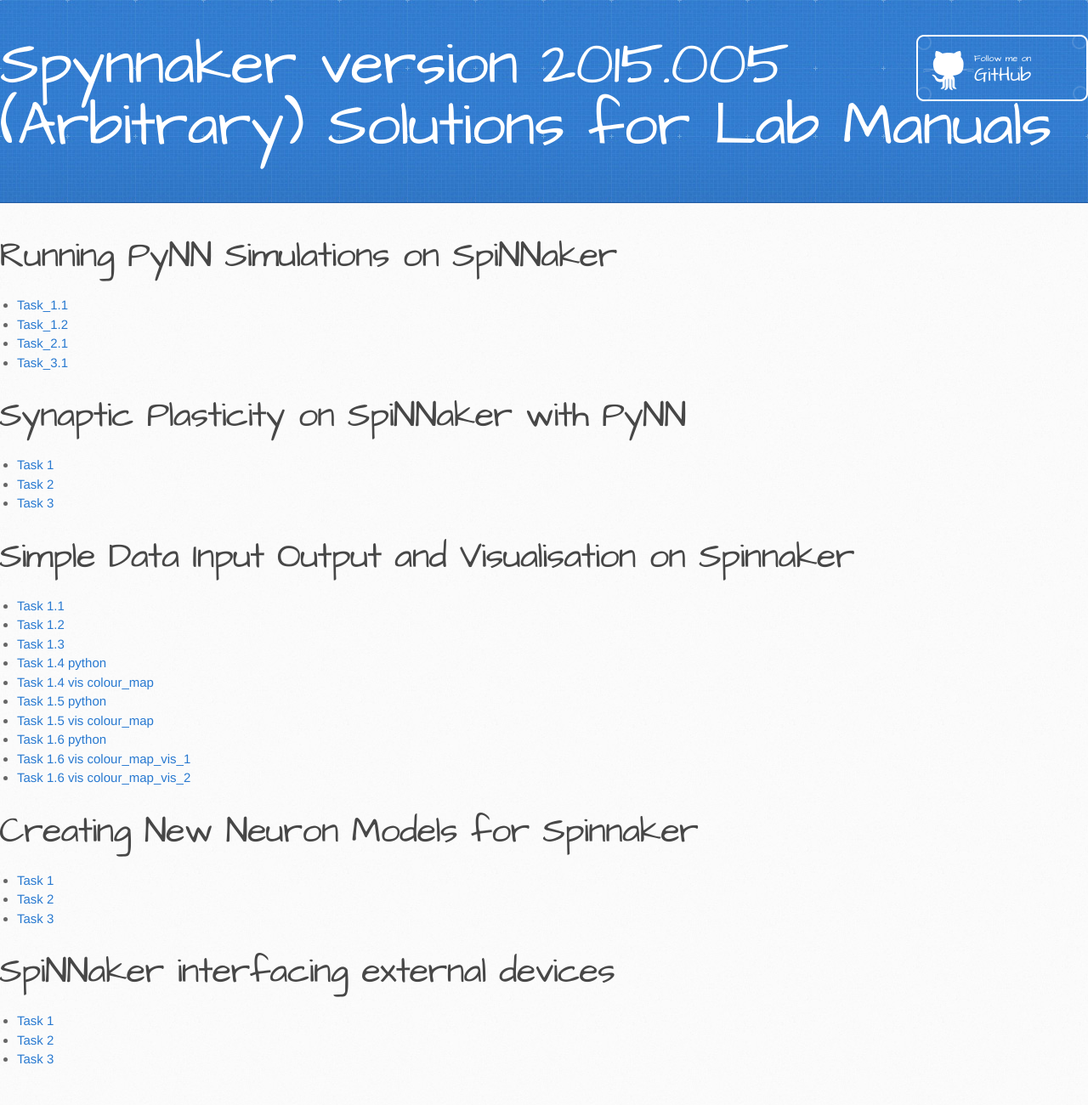
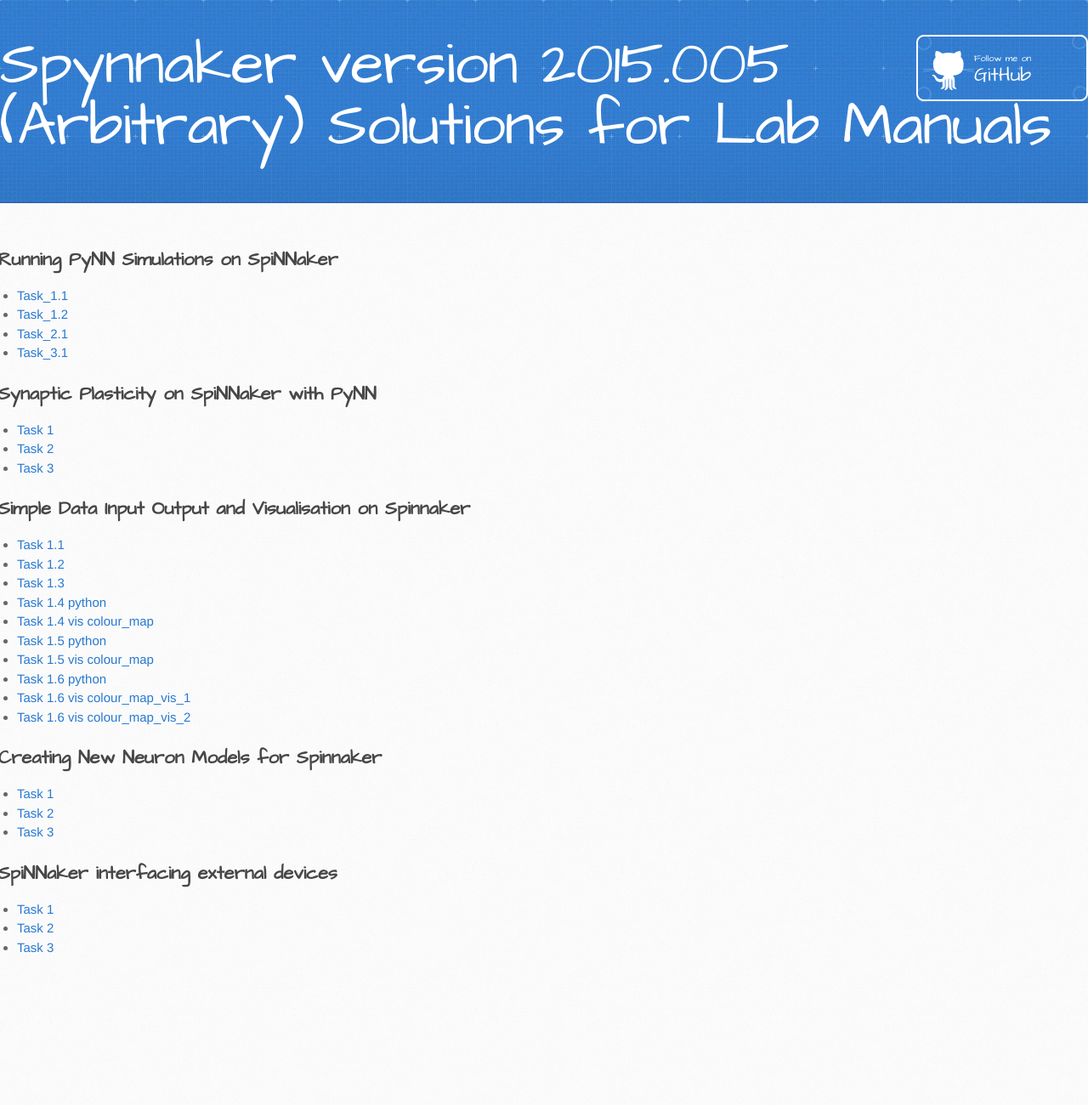
Before and after one commit to SpiNNakerManchester/SpiNNakerManchester.github.io, a Jekyll site: the page built from 2015.005.Arbitrary/solutions/index.md, in a window 1280 px wide. Shown: the whole page at 85% size. Built offline with Jekyll 4.4.1, drawn with Linux system fonts in a browser that asks for light colours; after the commit the page ends 1169 px from its top, so only the background shows below that.

Commit message:
smaller heading

```diff
--- a/2015.005.Arbitrary/solutions/index.md
+++ b/2015.005.Arbitrary/solutions/index.md
@@ -3,18 +3,18 @@ title: Spynnaker version 2015.005 (Arbitrary) Solutions for Lab Manuals
 layout: default
 ---
 
-# Running PyNN Simulations on SpiNNaker
+## Running PyNN Simulations on SpiNNaker
 * [Task_1.1](pynn_simulations_task1.1.py)
 * [Task_1.2](pynn_simulations_task1.2.py)
 * [Task_2.1](pynn_simulations_task2.1.py)
 * [Task_3.1](pynn_simulations_task3.1.py)
 
-# Synaptic Plasticity on SpiNNaker with PyNN
+## Synaptic Plasticity on SpiNNaker with PyNN
 * [Task 1](plasticity_task_1.py)
 * [Task 2](plasticity_task_2.py)
 * [Task 3](plasticity_task_3.py)
 
-# Simple Data Input Output and Visualisation on Spinnaker
+## Simple Data Input Output and Visualisation on Spinnaker
 * [Task 1.1](simple_IO_vis_task1.1.py)
 * [Task 1.2](simple_IO_vis_task1.2.py)
 * [Task 1.3](simple_IO_vis_task1.3.py)
@@ -26,12 +26,12 @@ layout: default
 * [Task 1.6 vis colour_map_vis_1](simple_IO_vis_color_data/first_synfire)
 * [Task 1.6 vis colour_map_vis_2](simple_IO_vis_color_data/second_synfire)
 
-# Creating New Neuron Models for Spinnaker
+## Creating New Neuron Models for Spinnaker
 * [Task 1](new_models_task_1.py)
 * [Task 2](new_models_task_2.py)
 * [Task 3](new_models_task_3.py)
 
-# SpiNNaker interfacing external devices
+## SpiNNaker interfacing external devices
 * [Task 1](advanced_external_devices_1.py)
 * [Task 2](advanced_external_devices_2.py)
 * [Task 3](advanced_external_devices_3.py)
```
Also changed, not shown: 2015.005.Arbitrary/examples/index.md (+1 -1 lines).
